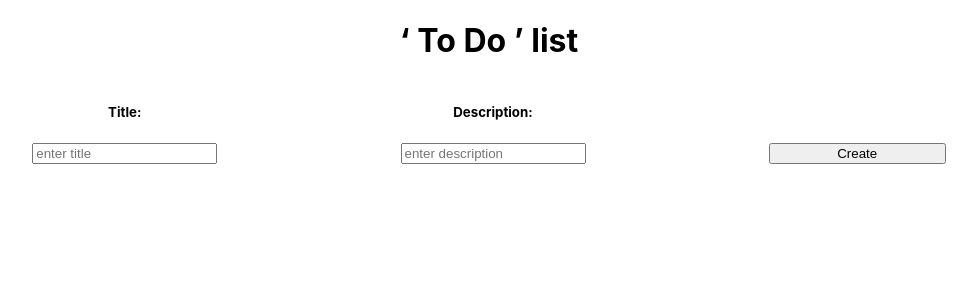
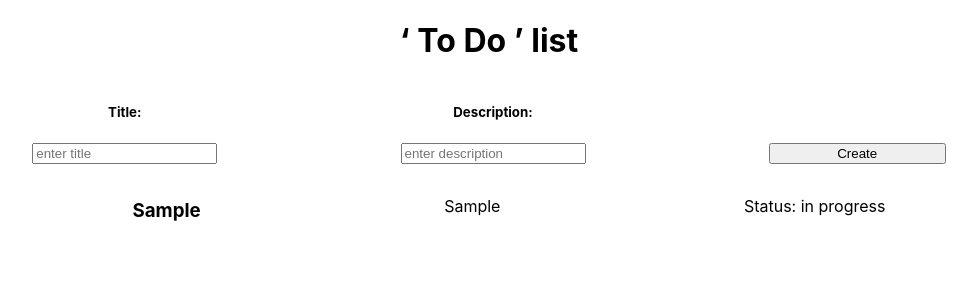
Before and after one commit to Olha36/to-do-list, a React (Create React App) app: page / in a window 1280 px wide. Both pictures are taken after typing "Sample", "Sample" into the empty fields and a click on the button "Create". Shown: the top 300 px of the page, without its empty margins (151-1128 px from the left). Built offline with nearby package versions, Linux system fonts and the light colour scheme.

Commit message:
finished: ToDoList

```diff
--- a/src/components/ToDoList/index.tsx
+++ b/src/components/ToDoList/index.tsx
@@ -1,35 +1,48 @@
 import React, { useState } from 'react'
 
 export type ToDo = {
-  id: number;
-  title: string;
-  description: string;
-  status: string;
+  id: number
+  title: string
+  description: string
+  status: string
 }
 
 const ToDoList: React.FC = () => {
   const [toDoList, setToDoList] = useState<ToDo[]>([])
-    const [titleInput, setTitleInput] = useState('');
-    const [descriptionInput, setDescriptionInput] = useState('');
+  const [titleInput, setTitleInput] = useState('')
+  const [descriptionInput, setDescriptionInput] = useState('')
+  const [error, setError] = useState(false)
 
   const handleTitleInputChange = (event: React.ChangeEvent<HTMLInputElement>) => {
-        setTitleInput(event.target.value);
-        };
+    setTitleInput(event.target.value)
+  }
 
   const handleDescriptionInputChange = (event: React.ChangeEvent<HTMLInputElement>) => {
-        setDescriptionInput(event.target.value);
-    };
+    setDescriptionInput(event.target.value)
+  }
   const handleCreateToDo = () => {
+    if (!titleInput || !descriptionInput) {
+      setError(true)
+      return
+    }
     const newToDo: ToDo = {
       id: toDoList.length + 1,
       title: titleInput,
       description: descriptionInput,
       status: 'in progress',
-        };
-        setToDoList([...toDoList, newToDo]);
-        setTitleInput('');
-        setDescriptionInput('');
-      };
+    }
+    setToDoList([...toDoList, newToDo])
+    setTitleInput('')
+    setDescriptionInput('')
+    setError(false)
+  }
+
+  const handleToDoClick = (id: number) => {
+    const clickedToDo = toDoList.find((toDo) => toDo.id === id)
+    if (clickedToDo) {
+      // handle displaying modal with to-do details
+    }
+  }
 
   return (
     <div className="App">
@@ -41,11 +54,33 @@ const ToDoList: React.FC = () => {
         </div>
         <div>
           <h5>Description:</h5>
-          <input type="text" value={descriptionInput} onChange={handleDescriptionInputChange} placeholder="enter description" required />
+          <input
+            type="text"
+            value={descriptionInput}
+            onChange={handleDescriptionInputChange}
+            placeholder="enter description"
+            required
+          />
         </div>
-        <button style={{ width: 177, height: 21, alignSelf: 'flex-end' }} onClick={handleCreateToDo}>Create</button>
+        <button style={{ width: 177, height: 21, alignSelf: 'flex-end' }} onClick={handleCreateToDo}>
+          Create
+        </button>
       </div>
+      {error && <p style={{ color: 'red' }}>This field is empty</p>}
+      <ul>
+        {toDoList.map((toDo) => (
+          <li
+            key={toDo.id}
+            onClick={() => handleToDoClick(toDo.id)}
+            style={{ display: 'flex', flexDirection: 'row', justifyContent: 'space-evenly' }}
+          >
+            <h3>{toDo.title}</h3>
+            <p>{toDo.description}</p>
+            <p>Status: {toDo.status}</p>
+          </li>
+        ))}
+      </ul>
     </div>
   )
 }
-export default ToDoList;
+export default ToDoList
```
Lines whose indentation alone changed are shown as unchanged.
